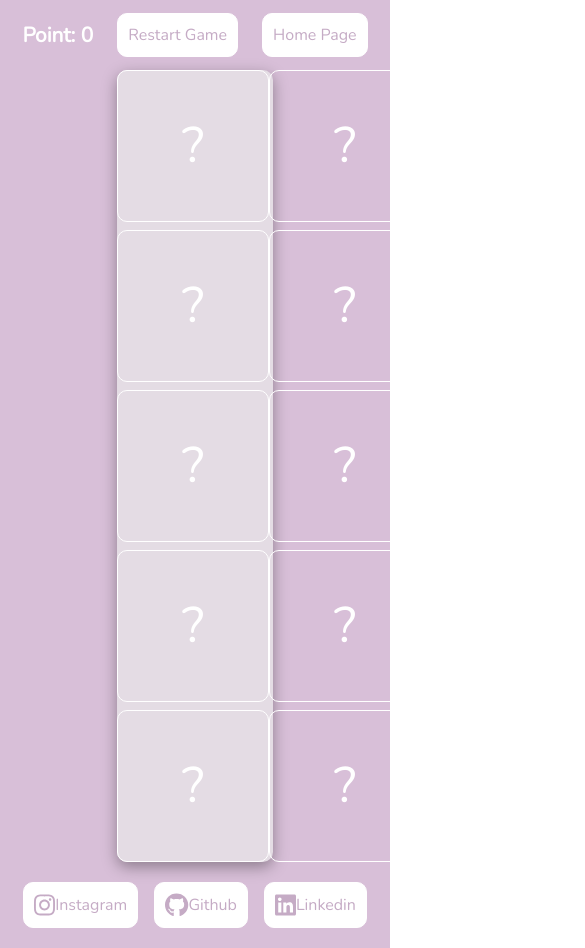
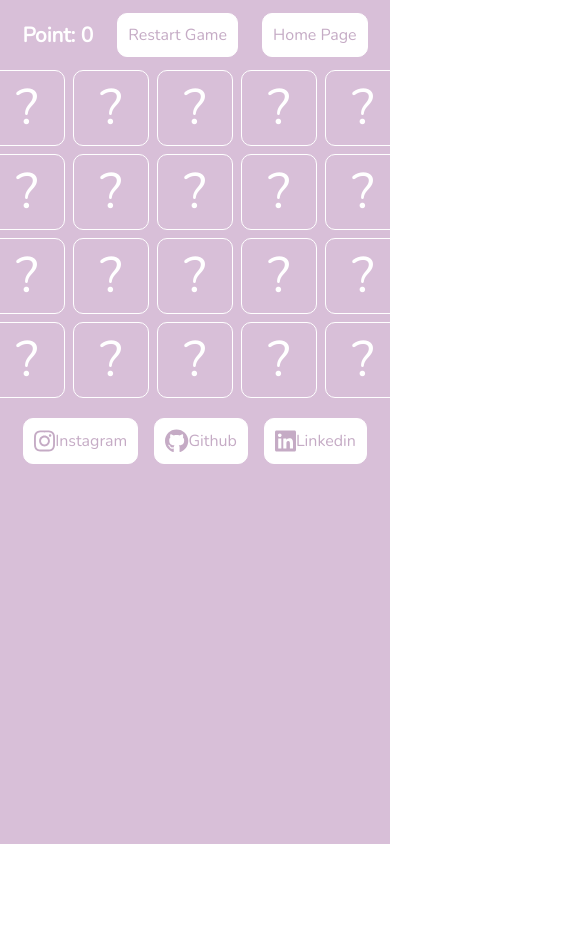
Before and after one commit to furkanerr/Card-Game-redux-toolkit, a React (Create React App) app: page /game in a window 390 px wide. Shown: the top 948 px of the page, 585 px wide, since content can reach past the window. After the commit the page ends 844 px from the top, so only its background shows below. Built offline with nearby package versions, Linux system fonts and the light colour scheme.

Commit message:
responsive css added

```diff
--- a/src/components/Card/Card.jsx
+++ b/src/components/Card/Card.jsx
@@ -17,7 +17,7 @@ const Card = ({ card, handleSelectedCard, disabled, selected }) => {
       transition={{
         duration: 1,
       }}
-      className="card"
+      className={styles.card}
     >
       <div
         className={
@@ -39,7 +39,7 @@ const Card = ({ card, handleSelectedCard, disabled, selected }) => {
               opacity: 1,
             }}
             transition={{
-              duration: 1,
+              duration: 0.3,
             }}
             className={styles.back}
           >
--- a/src/components/Card/Card.module.css
+++ b/src/components/Card/Card.module.css
@@ -1,5 +1,5 @@
 .Container {
-  width: 150px;
+  width: 120px;
   aspect-ratio: 1;
   border-radius: 10px;
   border: 1px solid white;
@@ -16,7 +16,7 @@
   transform: scale(1.05);
 }
 .flipped{
-    width: 150px;
+    width: 120px;
     aspect-ratio: 1;
     border-radius: 10px;
     border: 1px solid white;
@@ -27,12 +27,11 @@
 }
 
 .back{
-
     font-size: 50px;
     color: white;
 }
 
-img {
+/* img {
   width: 100%;
   height: 100%;
   border-radius: 10px;
@@ -40,8 +39,10 @@ img {
   transition: all ease-in 0.2s;
 
 
+} */
+.card{
+  width: 100%;
 }
-
 .card .front{
     transform: rotateY(90deg);
     transition: all ease-in 0.2s;
@@ -50,17 +51,14 @@ img {
 
   .card .back{
     transition: all ease-in 0.2s;
-    transition-delay: 0.2s;
     place-items: center;
-
-
   }
 
   .flipped .front{
     transform: rotateY(0deg);
-    transition-delay: 0.2s;
-    width: 100%;
-  height: 100%;
+
+    width: 6%;
+  /* height: 16%; */
   border-radius: 10px;
 
   }
@@ -71,3 +69,57 @@ img {
 
 
   }
+
+  @media screen and (max-width: 1440px) {
+    .Container {
+      width: 140px;
+
+    }
+    .flipped{
+      width: 140px;
+    }
+    .card .front {
+      width: 10%;
+      /* height: 18%; */
+    }
+  }
+  @media screen and (max-width: 1024px) {
+    .Container {
+      width: 100px;
+
+    }
+    .flipped{
+      width: 100px;
+    }
+    .card .front{
+      width: 10%;
+      /* height: 23%; */
+    }
+  }
+  @media screen and (max-width: 768px) {
+    .Container {
+      width: 74px;
+
+    }
+    .flipped{
+      width: 74px;
+    }
+
+    .card .front{
+      width: 10%;
+      /* height: 16%;  */
+    }
+  }
+  @media screen and (max-width: 375px) {
+    .Container {
+      width: 65px;
+
+    }
+    .flipped{
+      width: 65px;
+    }
+    .card .front{
+      width: 17%;
+      /* height: 15%; */
+    }
+  }
--- a/src/pages/GamePage/GamePage.module.css
+++ b/src/pages/GamePage/GamePage.module.css
@@ -2,21 +2,23 @@
     display: flex;
     flex-direction: column;
     align-items: center;
-    justify-content: center;
+
     background-color: 	#D8BFD8;
     font-family: 'Nunito', sans-serif;
-    height: 100%;
+    height: 100vh;
+
 }
 .GameContainer{
  place-items: center;
     display: grid;
     row-gap: 0.5rem;
+    column-gap: 0.5rem;
+    grid-template-columns: repeat(5, 1fr);
 
-    grid-template-columns: repeat(4, 1fr);
-    border-radius: 10px;
-    width: 40%;
-    box-shadow: rgba(0, 0, 0, 0.35) 0px 5px 15px;
-    aspect-ratio: 1;
-    background-color: 	#e4dce4;
-    font-family: 'Nunito', sans-serif;
 }
+
+@media screen and (max-width: 375px) {
+    .GameContainer{
+        width: 100%;
+    }
+}
--- a/src/pages/HomePage/HomePage.module.css
+++ b/src/pages/HomePage/HomePage.module.css
@@ -33,8 +33,8 @@
     align-items: center;
     justify-content: center;
     border-radius: 10px;
-    width: 20%;
-    height: 10%;
+    width: 50%;
+    height: 20%;
     background-color: 	#D8BFD8;
     font-family: 'Nunito', sans-serif;
     font-size: 20px;
```
